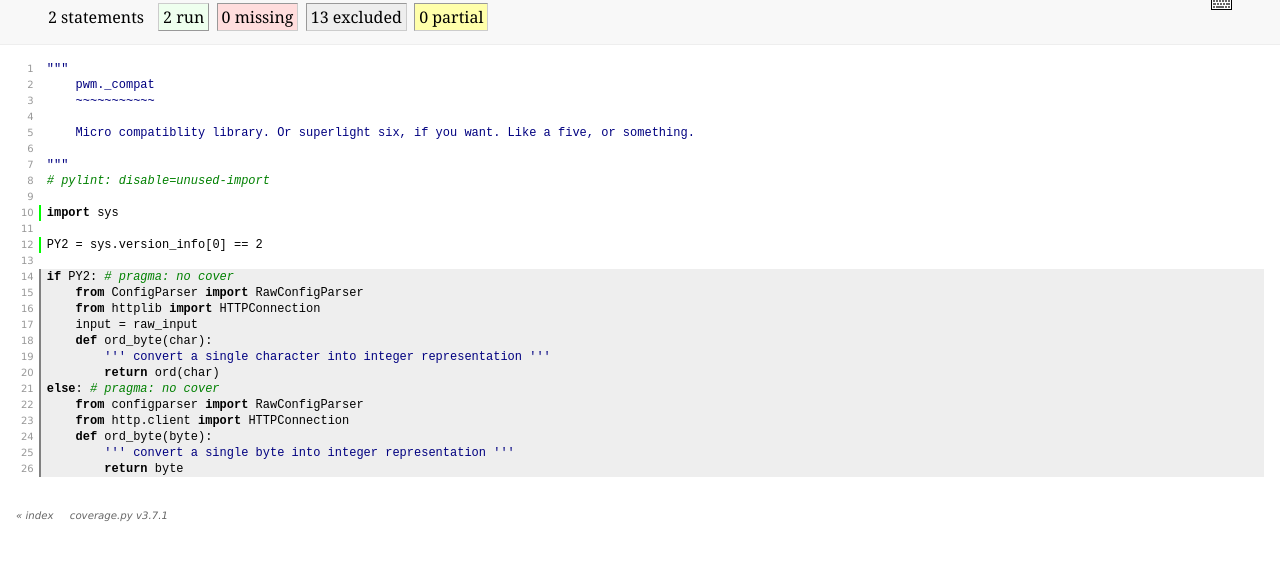
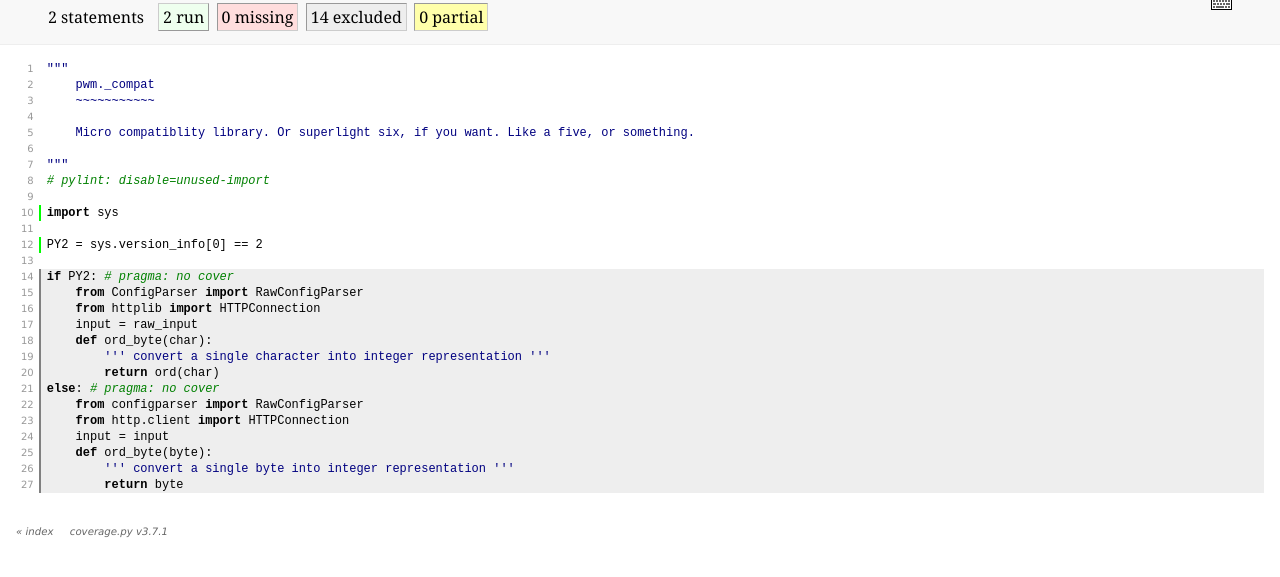
Before and after one commit to thusoy/pwm, a plain HTML site: page pwm__compat.html in a window 1280 px wide. Shown: the part 45-622 px from the top of the page. Drawn offline with Linux system fonts and the light colour scheme.

Commit message:
[Travis CI]: Deploy Fix python 3 input compatiblity
generated from commit e04123ce0b368b19015270b1fc1bd1f706c765cf

```diff
--- a/pwm__compat.html
+++ b/pwm__compat.html
@@ -28,7 +28,7 @@
             2 statements &nbsp;
             <span class='run hide_run shortkey_r button_toggle_run'>2 run</span>
             <span class='mis shortkey_m button_toggle_mis'>0 missing</span>
-            <span class='exc shortkey_x button_toggle_exc'>13 excluded</span>
+            <span class='exc shortkey_x button_toggle_exc'>14 excluded</span>
 
                 <span class='par run hide_run shortkey_p button_toggle_par'>0 partial</span>
 
@@ -89,6 +89,7 @@
 <p id='n24' class='exc'><a href='#n24'>24</a></p>
 <p id='n25' class='exc'><a href='#n25'>25</a></p>
 <p id='n26' class='exc'><a href='#n26'>26</a></p>
+<p id='n27' class='exc'><a href='#n27'>27</a></p>
 
             </td>
             <td class='text' valign='top'>
@@ -115,9 +116,10 @@
 <p id='t21' class='exc'><span class='key'>else</span><span class='op'>:</span> <span class='com'># pragma: no cover</span><span class='strut'>&nbsp;</span></p>
 <p id='t22' class='exc'>&nbsp; &nbsp; <span class='key'>from</span> <span class='nam'>configparser</span> <span class='key'>import</span> <span class='nam'>RawConfigParser</span><span class='strut'>&nbsp;</span></p>
 <p id='t23' class='exc'>&nbsp; &nbsp; <span class='key'>from</span> <span class='nam'>http</span><span class='op'>.</span><span class='nam'>client</span> <span class='key'>import</span> <span class='nam'>HTTPConnection</span><span class='strut'>&nbsp;</span></p>
-<p id='t24' class='exc'>&nbsp; &nbsp; <span class='key'>def</span> <span class='nam'>ord_byte</span><span class='op'>(</span><span class='nam'>byte</span><span class='op'>)</span><span class='op'>:</span><span class='strut'>&nbsp;</span></p>
-<p id='t25' class='exc'>&nbsp; &nbsp; &nbsp; &nbsp; <span class='str'>&#39;&#39;&#39; convert a single byte into integer representation &#39;&#39;&#39;</span><span class='strut'>&nbsp;</span></p>
-<p id='t26' class='exc'>&nbsp; &nbsp; &nbsp; &nbsp; <span class='key'>return</span> <span class='nam'>byte</span><span class='strut'>&nbsp;</span></p>
+<p id='t24' class='exc'>&nbsp; &nbsp; <span class='nam'>input</span> <span class='op'>=</span> <span class='nam'>input</span><span class='strut'>&nbsp;</span></p>
+<p id='t25' class='exc'>&nbsp; &nbsp; <span class='key'>def</span> <span class='nam'>ord_byte</span><span class='op'>(</span><span class='nam'>byte</span><span class='op'>)</span><span class='op'>:</span><span class='strut'>&nbsp;</span></p>
+<p id='t26' class='exc'>&nbsp; &nbsp; &nbsp; &nbsp; <span class='str'>&#39;&#39;&#39; convert a single byte into integer representation &#39;&#39;&#39;</span><span class='strut'>&nbsp;</span></p>
+<p id='t27' class='exc'>&nbsp; &nbsp; &nbsp; &nbsp; <span class='key'>return</span> <span class='nam'>byte</span><span class='strut'>&nbsp;</span></p>
 
             </td>
         </tr>
```
Also changed, not shown: index.html (+2 -2 lines), 1 other file.
